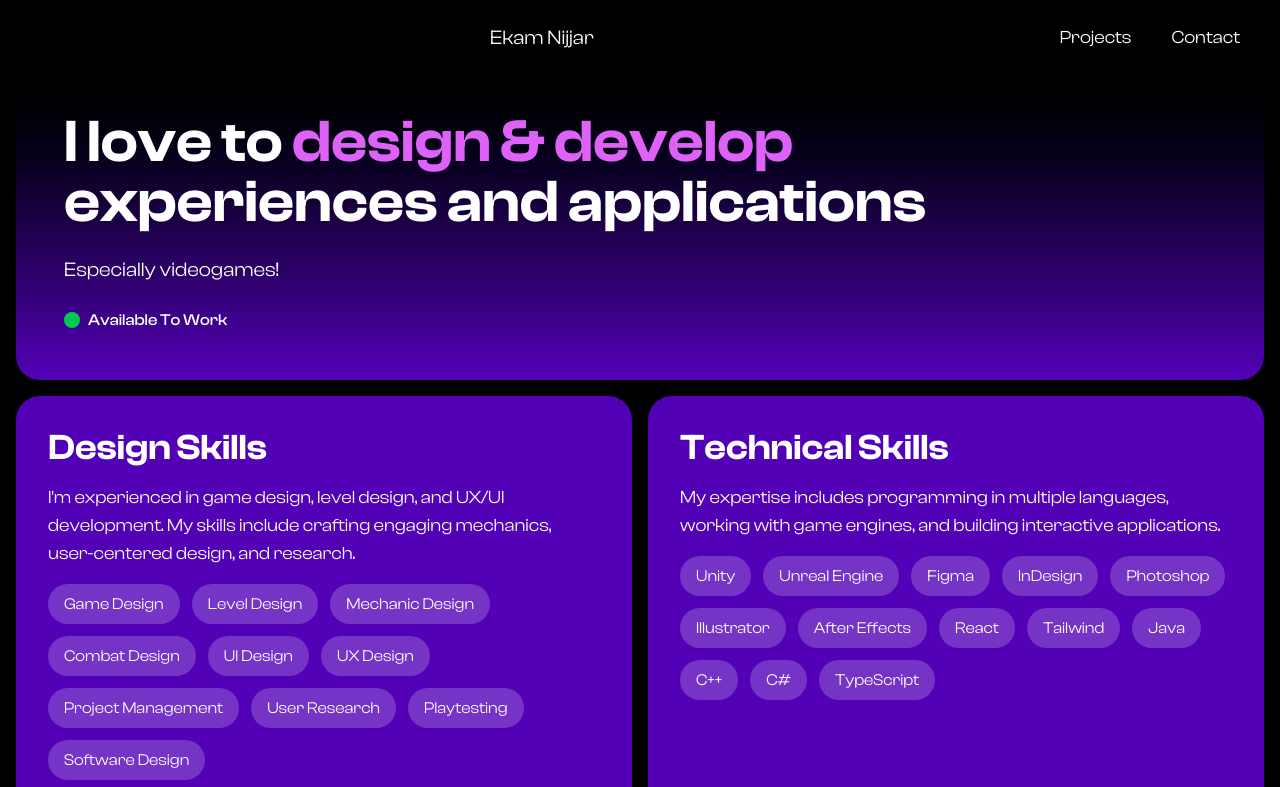
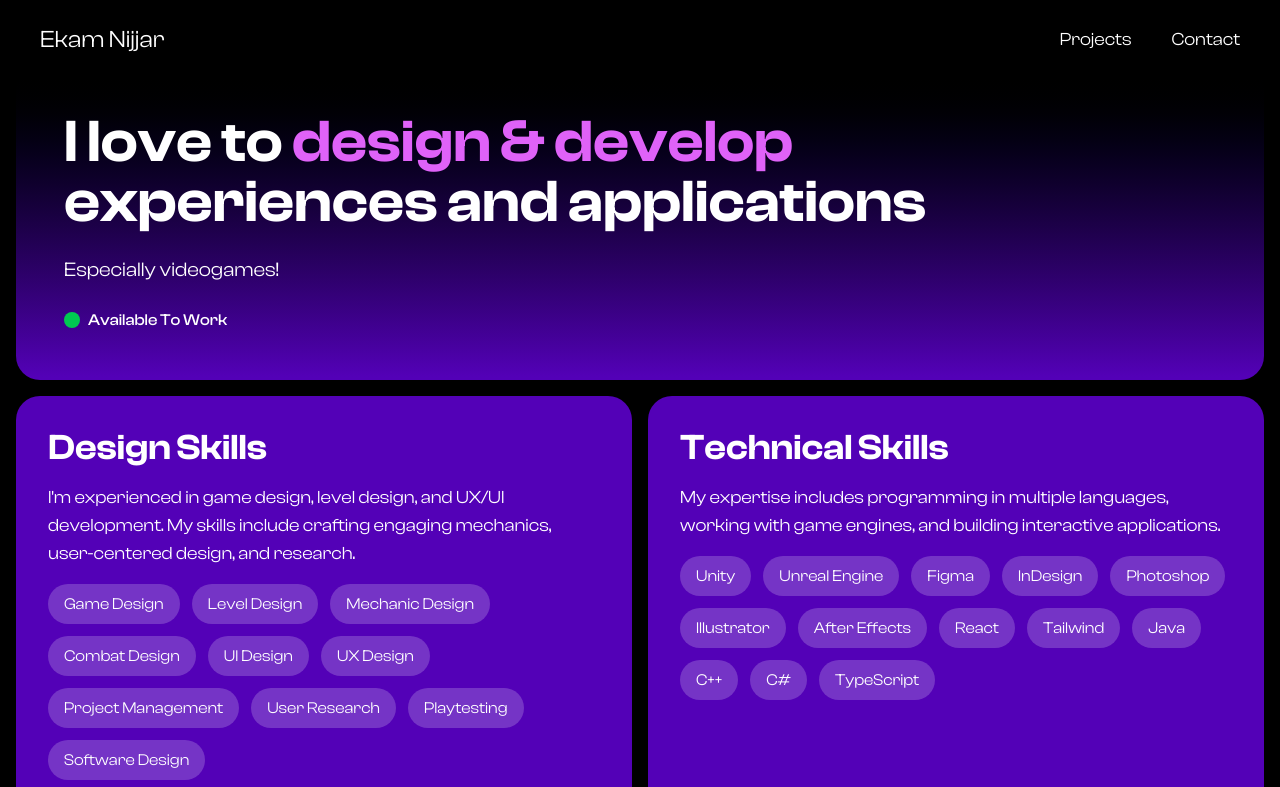
Before and after one commit to ekam-n/ekamn.com, a React (Vite) app: page / in a window 1280 px wide. Shown: the top 787 px of the page. Built offline with nearby package versions, Linux system fonts and the light colour scheme.

Commit message:
fixed header title back to the left for desktop sizes

```diff
--- a/src/components/header.tsx
+++ b/src/components/header.tsx
@@ -36,34 +36,31 @@ export default function Header() {
 
   return (
     <header className="fixed top-0 left-0 w-full flex justify-between items-center px-8 py-3 md:py-4 bg-black/50 text-white z-50 backdrop-blur-md">
-
-      {/* LEFT: Filters host (mobile only, only on /projects) */}
-        <div className="flex min-w-0 items-center gap-2">
+  {/* LEFT: Filters host + Desktop title */}
+  <div className="flex min-w-0 items-center gap-3">
     {onProjects && <span id="filters-host" className="md:hidden inline-flex" />}
+    {/* ✅ Real title on desktop+ (lives on the LEFT) */}
+    <Link
+      to="/"
+      className="hidden md:inline-block px-2 py-2 text-lg md:text-xl lg:text-2xl hover:underline"
+    >
+      Ekam Nijjar
+    </Link>
   </div>
 
-      {/* Animated title overlay (mobile only; doesn't affect layout) */}
+  {/* Mobile animated title (stays separate + centered only on mobile) */}
   <Link
     to="/"
     className={[
       "absolute top-1/2 left-8 md:hidden",
-          "inline-block px-2 py-1 md:py-2 text-base text-lg md:text-lg lg:text-xl cursor-pointer hover:underline",
-          "transition-transform duration-800 ease-out transform-gpu will-change-transform whitespace-nowrap"
+      "inline-block px-2 py-1 text-base sm:text-lg cursor-pointer hover:underline",
+      "transition-transform duration-800 ease-out transform-gpu will-change-transform whitespace-nowrap",
     ].join(" ")}
     style={{
-          // 2rem = Tailwind spacing.8 (matching header padding)
       transform: onProjects
         ? "translateY(-50%) translateX(calc(50vw - 2rem - 50%))"
-            : "translateY(-50%) translateX(0)"
+        : "translateY(-50%) translateX(0)",
     }}
-      >
-        Ekam Nijjar
-      </Link>
-
-      {/* Spacer on mobile; visible (real) title on md+ */}
-      <Link
-        to="/"
-        className="inline-block px-2 py-1 md:py-2 text-base text-lg md:text-lg lg:text-xl cursor-pointer hover:underline invisible md:visible"
   >
     Ekam Nijjar
   </Link>
```
Lines whose indentation alone changed are shown as unchanged.
